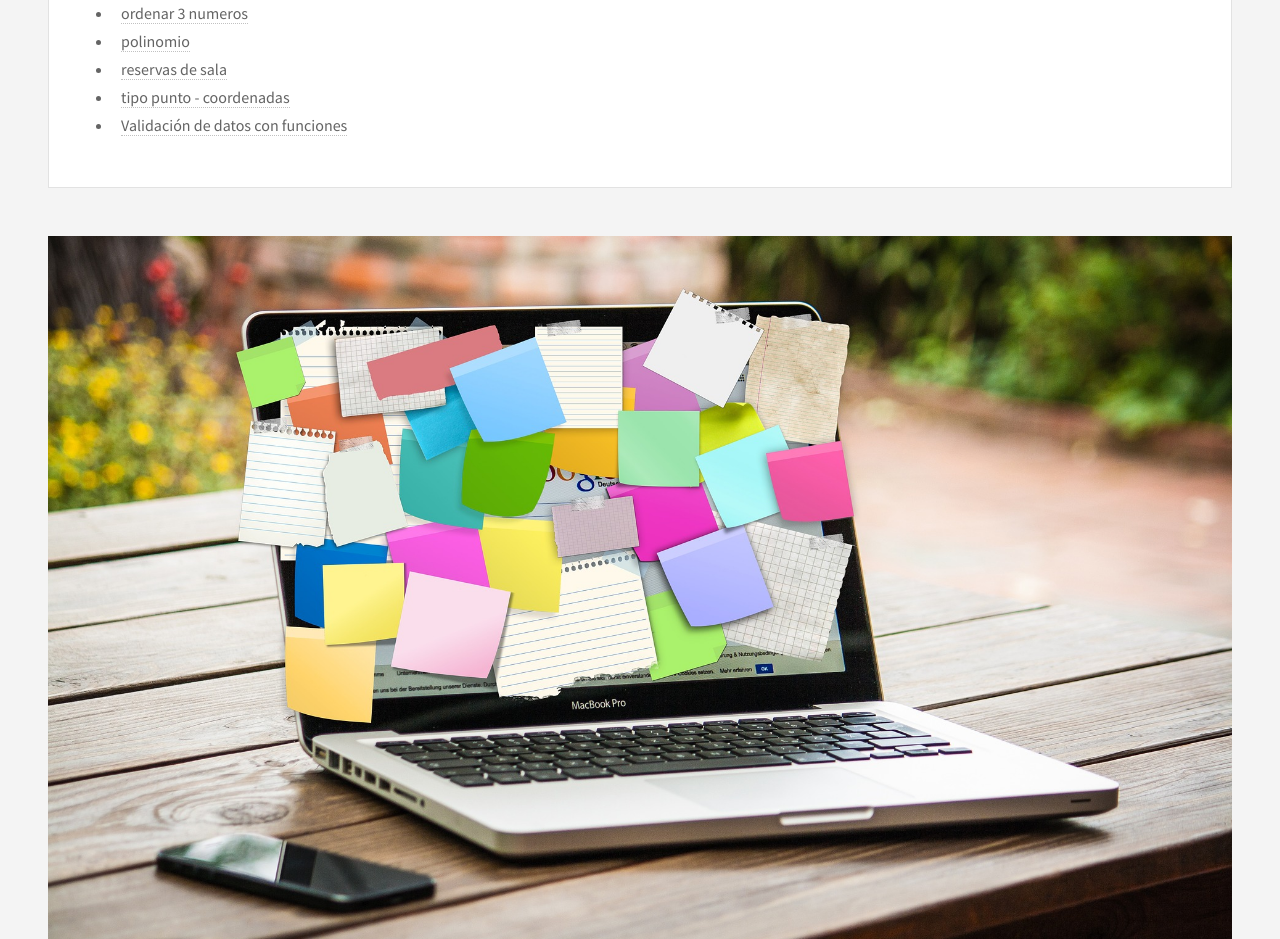
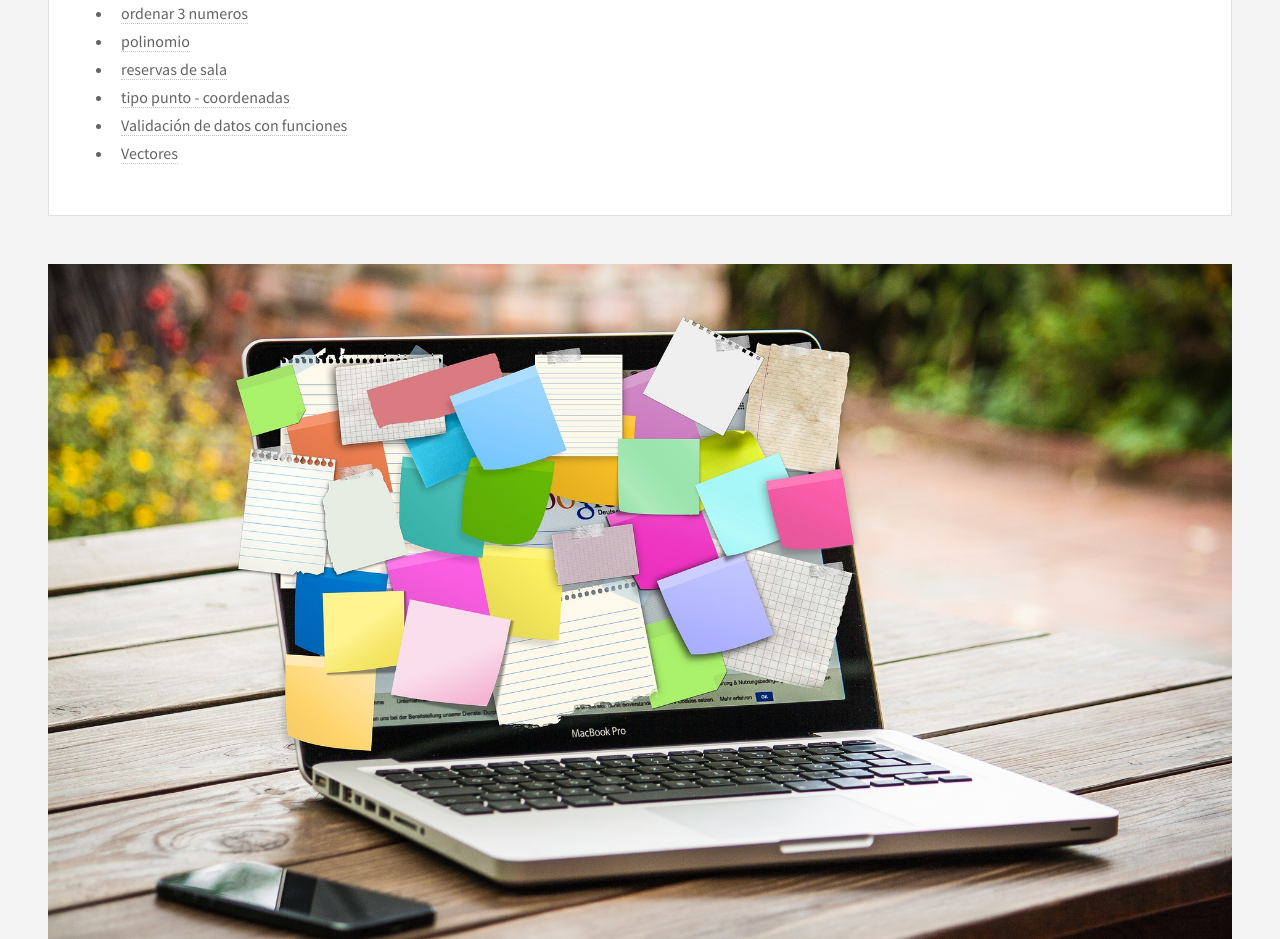
Before and after one commit to chunche95/Aprender-C, a plain HTML site: page Código_Ensayo/lista.html in a window 1280 px wide. Shown: the part 940-1879 px from the top of the page. Drawn offline with Linux system fonts and the light colour scheme.

Commit message:
Lista de ejercicios realizados

```diff
--- a/Código_Ensayo/lista.html
+++ b/Código_Ensayo/lista.html
@@ -114,6 +114,9 @@
                                         <li>
                                             <a href="Ejercicios/validacionDatosFunciones/main.c">Validación de datos con funciones</a>
                                         </li>
+                                        <li>
+                                            <a href="Ejercicios/vectores/main.c">Vectores</a>
+                                        </li>
 									</ul>
 								</footer>
 							</article>
```
